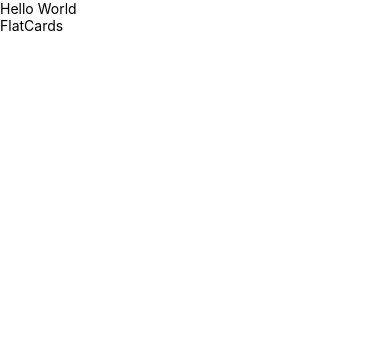
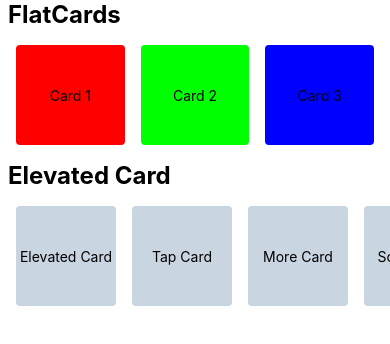
Before and after one commit to yuvithakur007/ReactNative-App, a React Native app: screen / in a window 390 px wide. Shown: the top 344 px of the page. Built offline with nearby package versions, Linux system fonts and the light colour scheme.

Commit message:
added horizonal cards scroll

```diff
--- a/App.tsx
+++ b/App.tsx
@@ -1,13 +1,14 @@
 import React from 'react';
 import { SafeAreaView, Text, ScrollView } from 'react-native';
 import FlatCards from './components/FlatCards';
+import ElevatedCard from './components/ElevatedCard';
 
 function App() {
   return (
     <SafeAreaView>
       <ScrollView>
-        <Text>Hello World </Text>
         <FlatCards />
+        <ElevatedCard />
       </ScrollView>
     </SafeAreaView>
   )
--- /dev/null
+++ b/components/ElevatedCard.tsx
@@ -0,0 +1,48 @@
+import { ScrollView, StyleSheet, Text, View } from 'react-native'
+import React from 'react'
+
+export default function ElevatedCard() {
+  return (
+    <View>
+      <Text style={styles.headingText}>Elevated Card</Text>
+      <ScrollView horizontal={true} style={styles.container}>
+        <View style={[styles.card, styles.cardElevated]}>
+          <Text>Elevated Card</Text>
+        </View>
+        <View style={[styles.card, styles.cardElevated]}>
+          <Text>Tap Card</Text>
+        </View>
+        <View style={[styles.card, styles.cardElevated]}>
+          <Text>More Card</Text>
+        </View>
+        <View style={[styles.card, styles.cardElevated]}>
+          <Text>Scroll Card</Text>
+        </View>
+      </ScrollView>
+    </View>
+  )
+}
+
+const styles = StyleSheet.create({
+    headingText: {
+        fontSize: 24,
+        fontWeight: 'bold',
+        paddingHorizontal:8,
+    },
+    container: {
+        padding: 8
+    },
+    card: {
+        flex: 1,
+        justifyContent: 'center',
+        alignItems: 'center',
+        width: 100,
+        height: 100,
+        borderRadius: 4,
+        margin: 8,
+    },
+    cardElevated: {
+        backgroundColor: '#CAD5E2',
+        elevation: 4,
+    }
+})
--- a/components/FlatCards.tsx
+++ b/components/FlatCards.tsx
@@ -4,9 +4,49 @@ import React from 'react'
 export default function FlatCards() {
     return (
         <View>
-            <Text>FlatCards</Text>
+            <Text style={styles.headingText}>FlatCards</Text>
+                <View style={styles.container}>
+                    <View style={[styles.cards , styles.cardOne]}>
+                        <Text>Card 1</Text>
+                    </View>
+                    <View style={[styles.cards , styles.cardTwo]}>
+                        <Text>Card 2</Text>
+                    </View>
+                    <View style={[styles.cards , styles.cardThree]}>
+                        <Text>Card 3</Text>
+                    </View>
+                </View>
         </View>
     )
 }
 
-const styles = StyleSheet.create({})
+const styles = StyleSheet.create({
+    headingText: {
+        fontSize: 24,
+        fontWeight: 'bold',
+        paddingHorizontal:8,
+    },
+    container: {
+        flex: 1,
+        flexDirection: 'row',
+        padding: 8
+    },
+    cards: {
+        flex: 1,
+        justifyContent: 'center',
+        alignItems: 'center',
+        width: 100,
+        height: 100,
+        borderRadius: 4,
+        margin: 8,
+    },
+    cardOne: {
+        backgroundColor: '#FF0000',
+    },
+    cardTwo: {
+        backgroundColor: '#00FF00',
+    },
+    cardThree: {
+        backgroundColor: '#0000FF',
+    },
+})
--- a/index.js
+++ b/index.js
@@ -1,6 +1,6 @@
 import {AppRegistry} from 'react-native';
 import App from './App';
-import AppPro from './AppPro';
+// import AppPro from './AppPro';
 import {name as appName} from './app.json';
 
 AppRegistry.registerComponent(appName, () => App);
```
